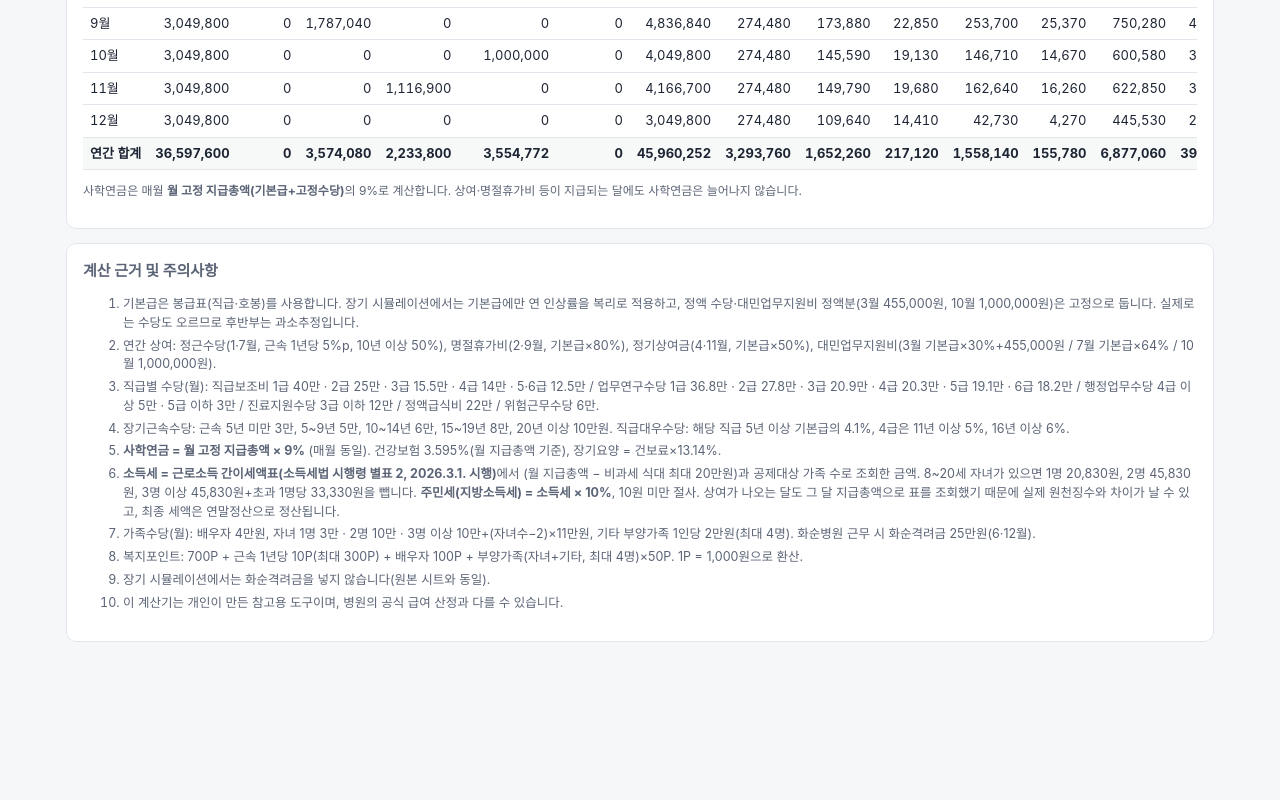
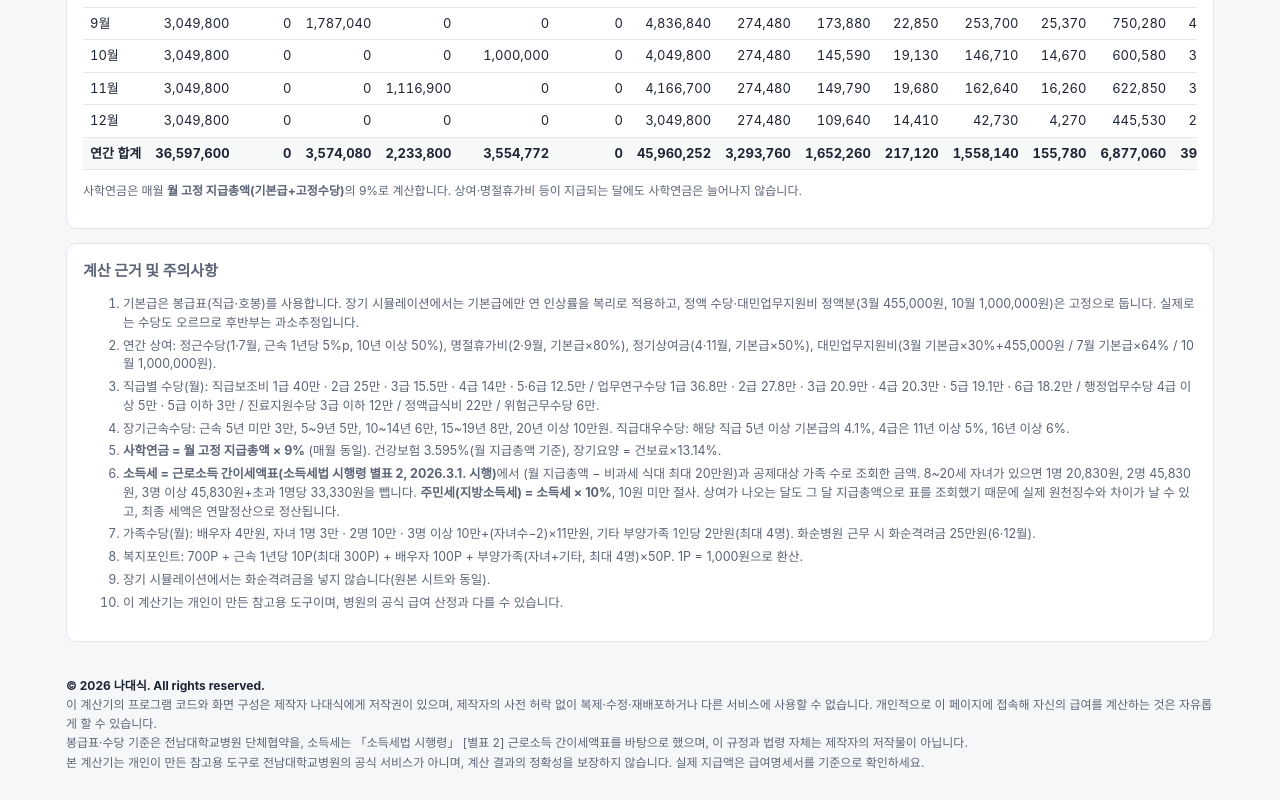
Before and after one commit to helsinki-cloud/cnuh-salary, a plain HTML site: page index.html in a window 1280 px wide. Shown: the part 1203-2003 px from the top of the page. Before the commit the page ends 1875 px from the top, so only its background shows below. Drawn offline with Linux system fonts and the light colour scheme.

Commit message:
저작권 표시 및 LICENSE(All rights reserved) 추가
Co-Authored-By: Claude Opus 5.5 <noreply@anthropic.com>
Claude-Session: https://claude.ai/code/session_01PNA6MArnNxgTBNqReU669V

```diff
--- a/index.html
+++ b/index.html
@@ -39,6 +39,8 @@
   .notes li{margin-bottom:4px}
   .hide{display:none}
   .muted{color:var(--sub);font-size:12px}
+  footer{max-width:1180px;margin:0 auto;padding:4px 16px 28px;font-size:12px;color:var(--sub);line-height:1.6}
+  footer b{color:var(--ink)}
 </style>
 </head>
 <body>
@@ -139,6 +141,12 @@
     </ol>
   </div>
 </main>
+<footer>
+  <b>© 2026 나대식. All rights reserved.</b><br>
+  이 계산기의 프로그램 코드와 화면 구성은 제작자 나대식에게 저작권이 있으며, 제작자의 사전 허락 없이 복제·수정·재배포하거나 다른 서비스에 사용할 수 없습니다. 개인적으로 이 페이지에 접속해 자신의 급여를 계산하는 것은 자유롭게 할 수 있습니다.<br>
+  봉급표·수당 기준은 전남대학교병원 단체협약을, 소득세는 「소득세법 시행령」 [별표 2] 근로소득 간이세액표를 바탕으로 했으며, 이 규정과 법령 자체는 제작자의 저작물이 아닙니다.<br>
+  본 계산기는 개인이 만든 참고용 도구로 전남대학교병원의 공식 서비스가 아니며, 계산 결과의 정확성을 보장하지 않습니다. 실제 지급액은 급여명세서를 기준으로 확인하세요.
+</footer>
 
 <script src="tax-table-2026.js"></script>
 <script>
```
Also changed, not shown: 2 other files.
